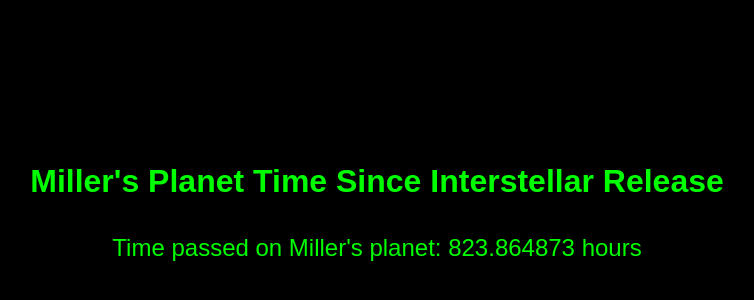
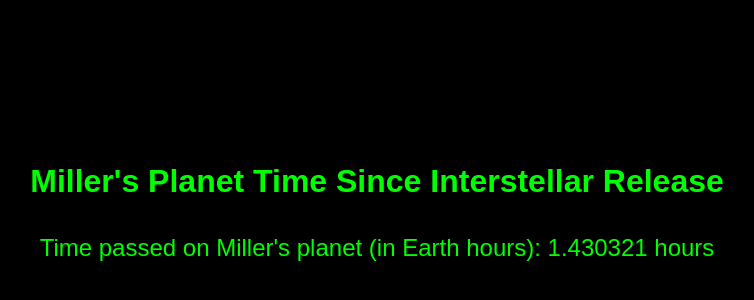
Before and after one commit to GonzalezMart2019/Millers-planet, a plain HTML site: page index.html in a window 1280 px wide. Shown: the part 194-494 px from the top of the page, without its empty margins (263-1017 px from the left). Drawn offline with Linux system fonts and the light colour scheme.

Commit message:
Update index.html

```diff
--- a/index.html
+++ b/index.html
@@ -14,6 +14,7 @@
       align-items: center;
       height: 100vh;
       flex-direction: column;
+      text-align: center;
     }
     h1 {
       margin-bottom: 10px;
@@ -29,21 +30,21 @@
 
   <script>
     function calculateMillersTime() {
-      const releaseDate = new Date('2014-10-26T00:00:00Z');
-      const now = new Date();
+      const releaseDate = new Date('2014-10-26T00:00:00Z'); // Interstellar release date
+      const now = new Date(); // Current date
 
       // Calculate time difference in milliseconds
       const diffInMs = now - releaseDate;
 
       // Convert milliseconds to Earth hours
-      const diffInHours = diffInMs / (1000 * 60 * 60);
+      const diffInEarthHours = diffInMs / (1000 * 60 * 60);
 
-      // Conversion: 1 hour on Miller's planet = 7 Earth years = 2555.75 Earth days
-      const millersTimeHours = diffInHours / (7 * 365.25 / 24);
+      // Conversion: 1 Miller hour = 7 Earth years = 7 * 365.25 * 24 hours
+      const earthHoursOnMiller = diffInEarthHours / (7 * 365.25 * 24);
 
       // Display result with 6 decimal places
       document.getElementById('time').innerText =
-        `Time passed on Miller's planet: ${millersTimeHours.toFixed(6)} hours`;
+        `Time passed on Miller's planet (in Earth hours): ${earthHoursOnMiller.toFixed(6)} hours`;
     }
 
     // Calculate and update time every second
```
